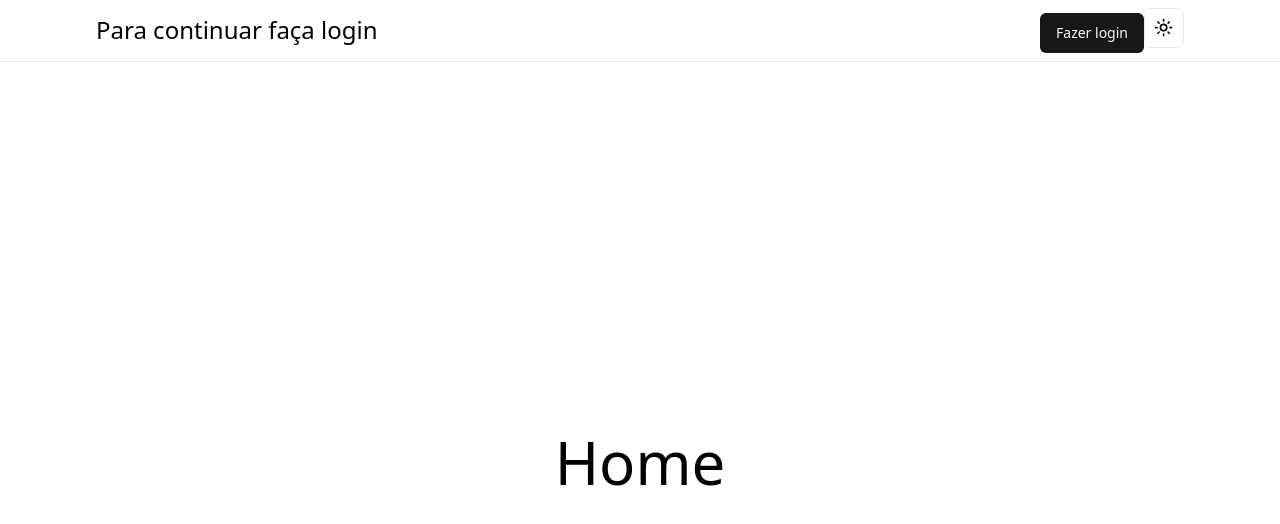
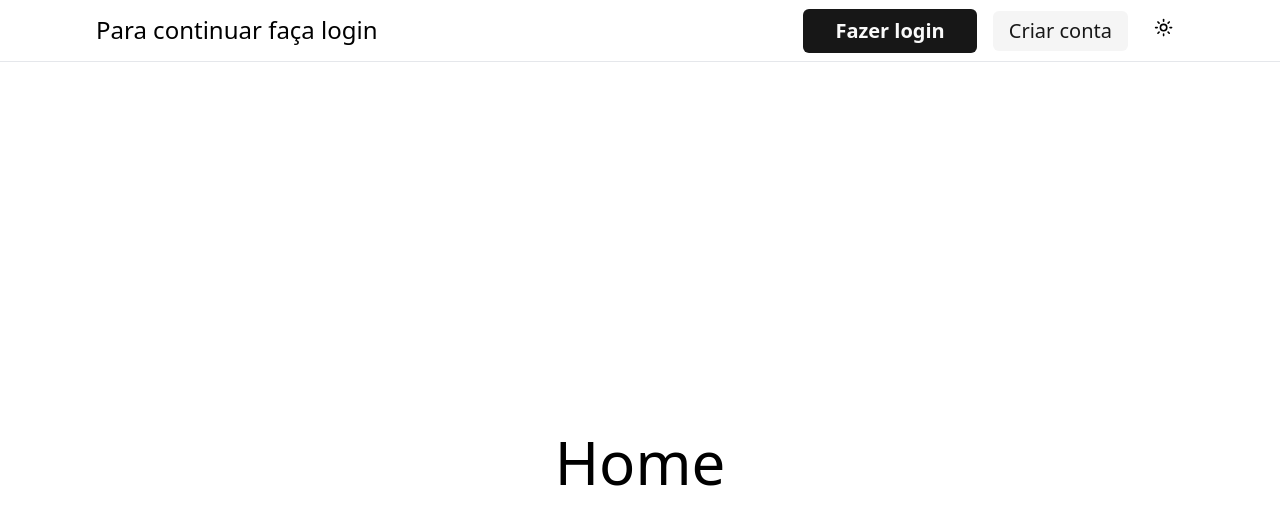
Before and after one commit to AntonioAndreDev/sistema-de-login-frontend, a Next.js app: page / in a window 1280 px wide. Shown: the top 524 px of the page. Built offline with nearby package versions, Linux system fonts and the light colour scheme; no server answers.

Commit message:
style: estiliza header

```diff
--- a/components/nav-bar.tsx
+++ b/components/nav-bar.tsx
@@ -8,8 +8,13 @@ const NavBar = async () => {
     return (
         <header className="flex justify-between items-center px-24 py-2 sticky top-0 z-50 border-b bg-background/95 backdrop-blur ">
             {session ? "" : <h1 className="text-2xl">Para continuar faça login</h1>}
-            <div>
-                <Button>Fazer login</Button>
+            <div className="flex gap-4 items-baseline">
+                <Button variant={"default"} size={"lg"} className="font-semibold text-xl">
+                    Fazer login
+                </Button>
+                <Button variant={"secondary"} size={"default"} className="font-medium text-xl">
+                    Criar conta
+                </Button>
                 <ToggleTheme />
             </div>
         </header>
--- a/components/toggle-theme.tsx
+++ b/components/toggle-theme.tsx
@@ -12,7 +12,7 @@ export function ToggleTheme() {
     return (
         <DropdownMenu>
             <DropdownMenuTrigger asChild>
-                <Button variant="outline" size="icon">
+                <Button variant="ghost" size="icon">
                     <Sun className="h-[1.2rem] w-[1.2rem] rotate-0 scale-100 transition-all dark:-rotate-90 dark:scale-0" />
                     <Moon className="absolute h-[1.2rem] w-[1.2rem] rotate-90 scale-0 transition-all dark:rotate-0 dark:scale-100" />
                     <span className="sr-only">Toggle theme</span>
```
